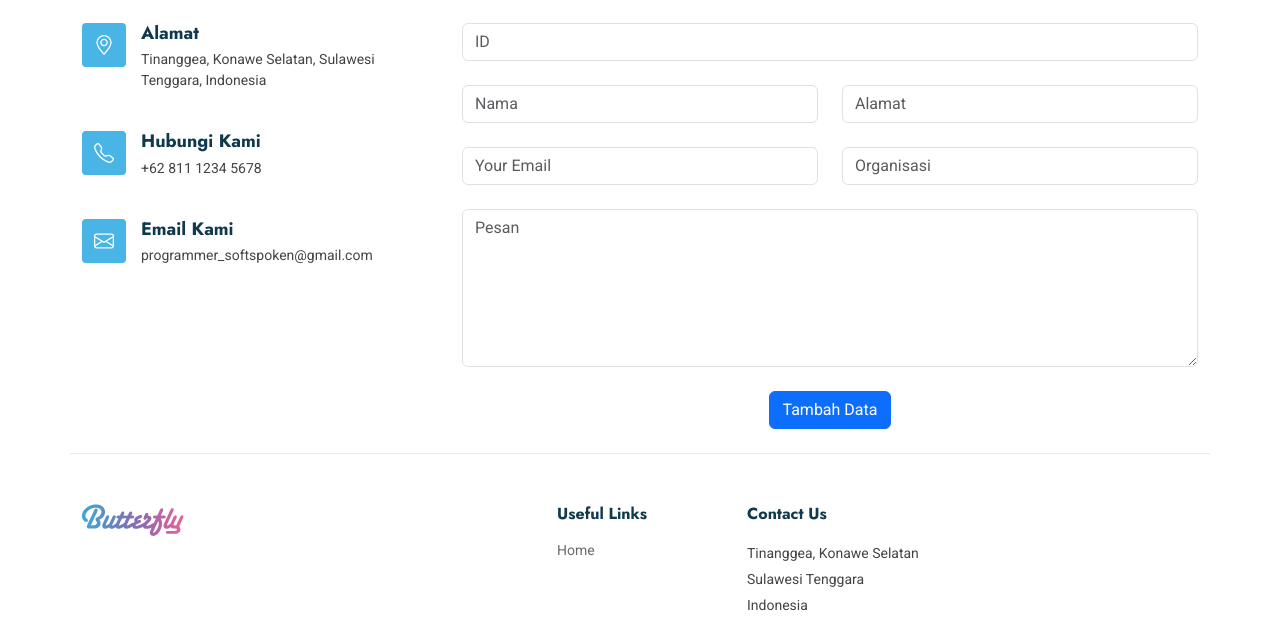
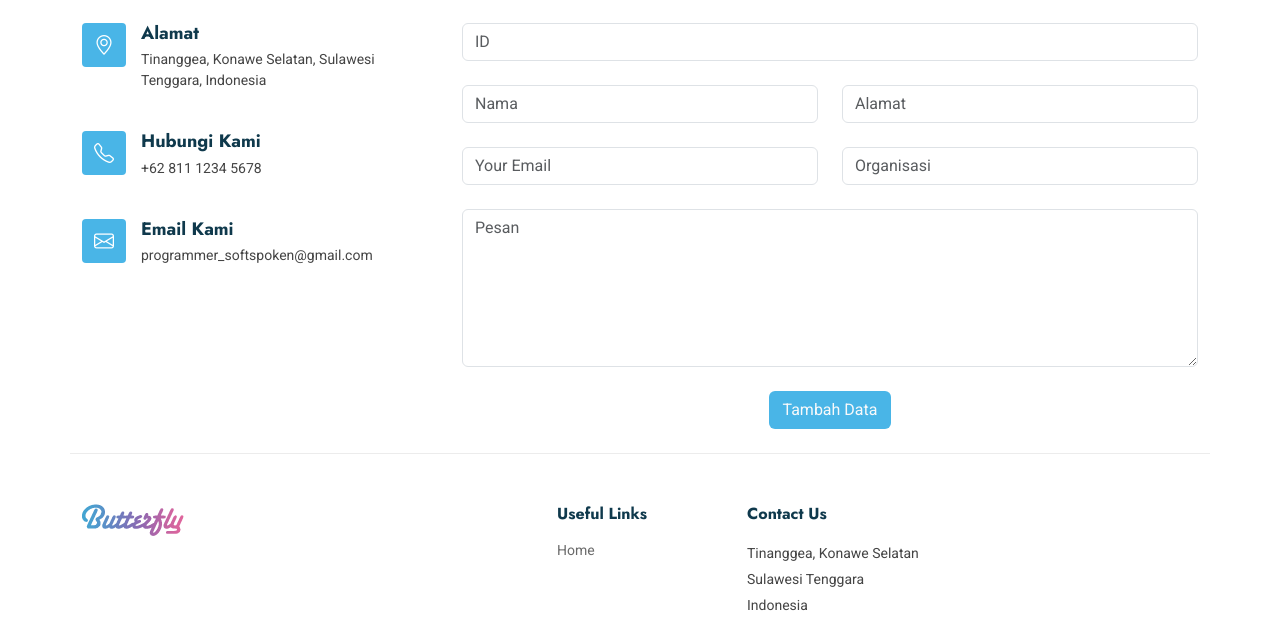
Before and after one commit to frzzz12/Project-Pemrograman-Web, a PHP site: page / in a window 1280 px wide. Shown: the part 5431-6059 px from the top of the page. Run offline with PHP 8.4, Linux system fonts and the light colour scheme; data that the repository does not hold is empty; some libraries are stand-ins or nearby versions.

Commit message:
ubah warna

```diff
--- a/index.php
+++ b/index.php
@@ -577,7 +577,7 @@ if(isset($_POST['tambahData'])) {
 
                 <div class="col-md-12 text-center">
 
-                  <button type="submit" name="tambahData" class="btn btn-primary">Tambah Data</button>
+                  <button type="submit" name="tambahData" class="btn text-light" style="background-color: #49b5e7;">Tambah Data</button>
                 </div>
 
               </div>
```
